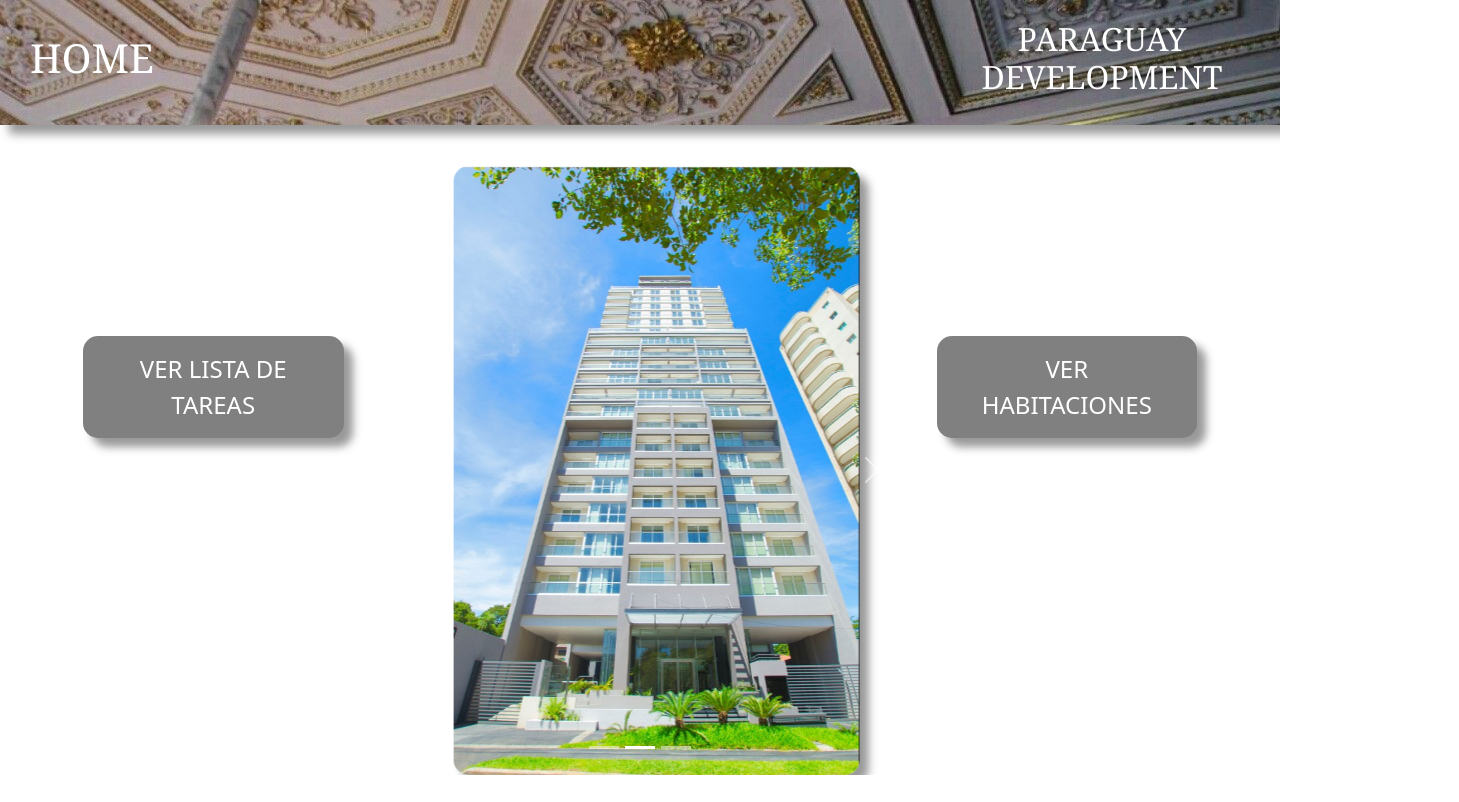
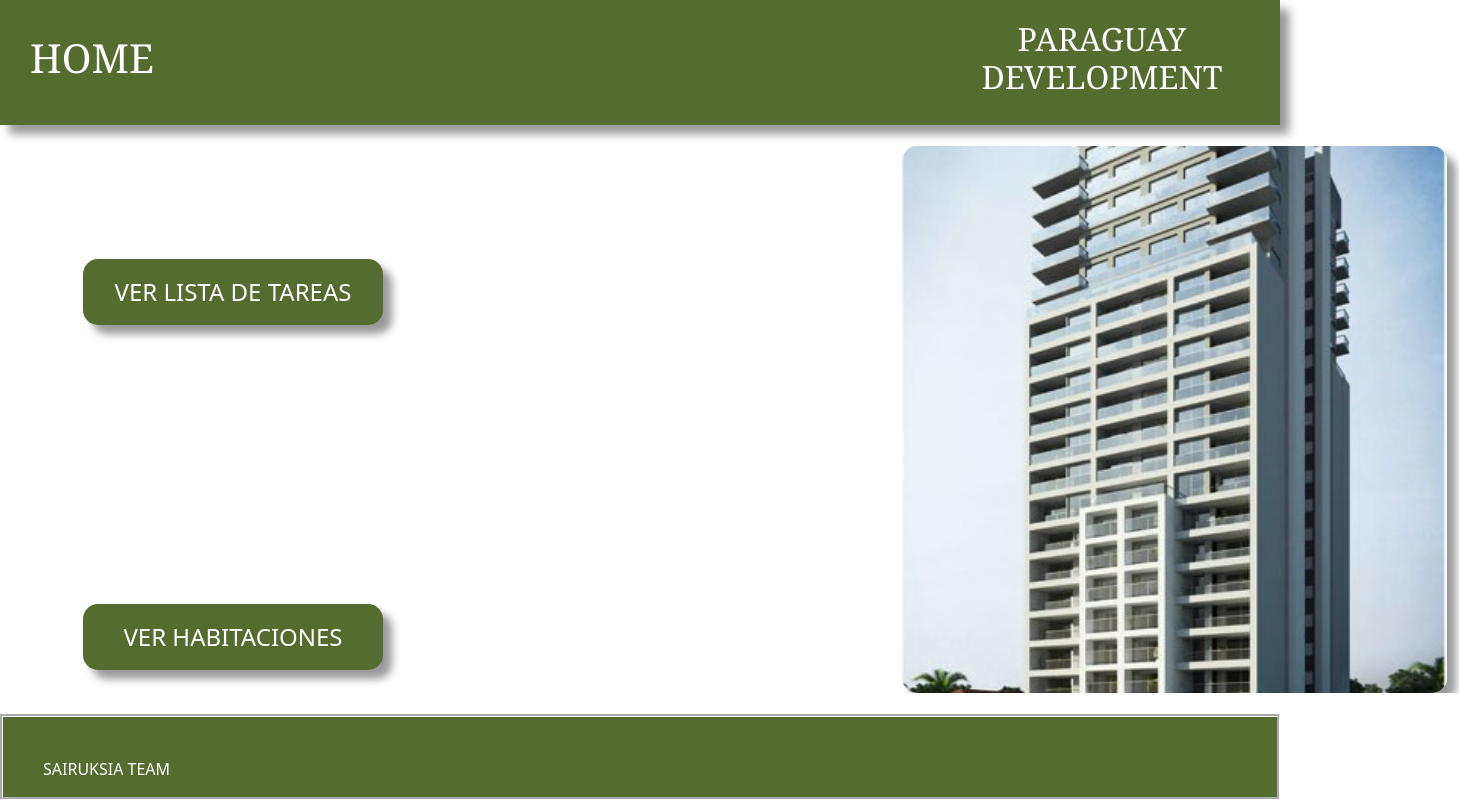
Before and after one commit to TommySma/PF, a React (Create React App) app in the folder FE/: page / in a window 1280 px wide. Shown: the top 802 px of the page, 1459 px wide, since content can reach past the window. Built offline with nearby package versions, Linux system fonts and the light colour scheme.

Commit message:
termine funcionamiento cambiar estado reserva

```diff
--- a/FE/src/Habitaciones/Habitaciones.css
+++ b/FE/src/Habitaciones/Habitaciones.css
@@ -41,6 +41,7 @@ header {
 
 body,
 html {
+  background-color:'#A9A9A9';
   margin: 0;
   padding: 0;
   box-sizing: border-box;
--- a/FE/src/Habitaciones/Habitaciones.js
+++ b/FE/src/Habitaciones/Habitaciones.js
@@ -11,12 +11,10 @@ const Habitaciones = () => {
   const [habitaciones, setHabitaciones] = useState([]);
   const [show, setShow] = useState(false);
   const [selectedRoomId, setSelectedRoomId] = useState(null);
-  const [newStatus, setNewStatus] = useState('');
 
   const handleClose = () => {
     setShow(false);
     setSelectedRoomId(null);
-    setNewStatus('');
   };
 
   const handleShow = (roomId) => {
@@ -40,16 +38,19 @@ const Habitaciones = () => {
       });
   };
 
-  const changeRoomStatus = () => {
+  const changeRoomStatus = (newStatus) => {
     if (selectedRoomId && newStatus) {
       axios
-        .put(`http://localhost:5000/Habitacion/${selectedRoomId}`, {
+        .put(`http://localhost:5000/habitacion`, {
           Estado: newStatus,
+          id: selectedRoomId,
         })
         .then((response) => {
           console.log(response);
 
+          // Actualiza la lista de habitaciones después de cambiar el estado.
           fetchHabitaciones();
+
           handleClose();
         })
         .catch((error) => {
@@ -60,7 +61,7 @@ const Habitaciones = () => {
 
   return (
     <div>
-      <header style={{ backgroundImage: `url(${fotoHeader})` }}>
+      <header style={{ backgroundColor:'#556B2F' }}>
         <div className="flex-container">
           <div>
             <h1 className="textHeader1">
@@ -76,24 +77,21 @@ const Habitaciones = () => {
           </center>
         </div>
       </header>
-
-      <div
-        className="container"
-        style={{ backgroundColor: 'transparent', borderColor: 'transparent' }}
-      >
+ <body style={{backgroundcolor: '#A9A9A9'}}>
+      <div className="container" style={{ backgroundColor: 'transparent', borderColor: 'transparent' }}>
 <div className="row">
         {habitaciones.map((habitacion) => (
-          <div className="col-md-3 mb-4" key={habitacion.id}>
+          <div className="col-md-3 mb-4" key={habitacion.idHabitacion}>
             <Card
               style={{
                 width: '18rem',
                 backgroundColor:
                   habitacion.Estado === 'L'
-                    ? 'green'
+                    ? '#556B2F'
                     : habitacion.Estado === 'R'
-                    ? 'yellow'
+                    ? '#EEE8AA'
                     : habitacion.Estado === 'O'
-                    ? 'red'
+                    ? '#8B0000'
                     : 'black',
                 color: 'black',
               }}
@@ -108,7 +106,7 @@ const Habitaciones = () => {
                 </Card.Title>
                 <Button
                   variant="primary"
-                  onClick={() => handleShow(habitacion.id)}
+                  onClick={() => handleShow(habitacion.idHabitacion)}
                   style={{ margin: '5px' }}
                 >
                   Cambiar Estado
@@ -128,20 +126,14 @@ const Habitaciones = () => {
           <p>Seleccione el nuevo estado:</p>
           <Button
             variant="success"
-            onClick={() => {
-              setNewStatus('L');
-              changeRoomStatus();
-            }}
+            onClick={() => { changeRoomStatus('L');}}
             style={{ margin: '5px' }}
           >
             Libre
           </Button>
           <Button
             variant="warning"
-            onClick={() => {
-              setNewStatus('R');
-              changeRoomStatus();
-            }}
+            onClick={() => {changeRoomStatus('R');}}
             style={{ margin: '5px' }}
           >
             Reservada
@@ -149,9 +141,7 @@ const Habitaciones = () => {
           <Button
             variant="danger"
             onClick={() => {
-              setNewStatus('O');
-              changeRoomStatus();
-            }}
+              changeRoomStatus('O');}}
             style={{ margin: '5px' }}
           >
             Ocupada
@@ -163,8 +153,8 @@ const Habitaciones = () => {
           </Button>
         </Modal.Footer>
       </Modal>
-
-      <footer style={{ marginTop: '0%', height: '20px' }}>
+      </body>
+      <footer style={{ backgroundColor:'#556B2F' ,marginTop: '0%', height: '20px' }}>
         <p className="textFooter">SAIRUKSIA TEAM</p>
       </footer>
     </div>
--- a/FE/src/HomeHotel/Home.js
+++ b/FE/src/HomeHotel/Home.js
@@ -1,49 +1,33 @@
 import 'bootstrap/dist/css/bootstrap.min.css';
-import Carousel from 'react-bootstrap/Carousel';
 import React from 'react';
 import './Home.css';
 import { Link } from "react-router-dom";
-import render1 from "../imagenes/render1.jpg";
-import render2 from "../imagenes/render2.jpg";
 import render3 from "../imagenes/render3.jpg";
 import fotoHeader from "../imagenes/haderImage.jpg";
 
-
 const Home = () => {
   return (
-    <div className="home-container"  >
-    <header style={{ backgroundImage: `url(${fotoHeader})` }}>
+    <div className="home-container">
+      <header style={{ backgroundColor: '#556B2F' }}>
         <div className="flex-container">
           <div><h1 className='textHeader2'>HOME</h1></div>
           <h2 style={{ textAlign: 'center' }}> PARAGUAY DEVELOPMENT</h2>
         </div>
       </header>
 
-    <div className="container" style={{ backgroundColor: 'white', borderColor: 'transparent', alignItems:'center' }}>
-      <div className='row'  >
-        <div className="left-content" style={{ backgroundColor: 'transparent', marginTop:'15%'}}>
-          <Link to="/App" className="custom-link">VER LISTA DE TAREAS</Link>
+      <div className="container" style={{ backgroundColor: 'transparent', borderColor: 'transparent', position: 'relative' }}>
+        <div className='row'>
+          <div className="left-content col-md-6" style={{ backgroundColor: 'transparent', marginTop: '15%' }}>
+            <Link to="/App" className="custom-link btn btn-lg btn-primary" style={{width:'300px' ,backgroundColor: '#556B2F', color: 'white', marginBottom: '15px' }}>VER LISTA DE TAREAS</Link>
+            <Link to="/Habitaciones" className="custom-link btn btn-lg btn-primary" style={{width:'300px' ,backgroundColor: '#556B2F', color: 'white', marginTop:'200%' }}>VER HABITACIONES</Link>
           </div>
-        <div className="image-container" style={{ borderColor: 'transparent' }}>
-          <Carousel>
-            <Carousel.Item>
-              <img src={render1} alt="Imagen Rectangular" className="fotoCarusel" />
-            </Carousel.Item>
-            <Carousel.Item>
-              <img src={render2} alt="Imagen Rectangular" className="fotoCarusel" />
-            </Carousel.Item>
-            <Carousel.Item>
-              <img src={render3} alt="Imagen Rectangular" className="fotoCarusel" />
-            </Carousel.Item>
-          </Carousel>
-        </div>
-            <div className='col'  style={{maxWidth:'25%', marginTop:'15%'}}>
-            <Link to="/Habitaciones" className="custom-link">VER HABITACIONES</Link>
+          <div className="image-container col-md-6" style={{ borderColor: 'transparent', position: 'absolute', top: '0', right: '0', bottom: '0', left: '0', marginLeft: '72%' }}>
+            <img src={render3} alt="Imagen Rectangular" className="fotoCarusel" style={{ width: '100%', height: '100%', objectFit: 'cover', marginLeft: '0%' }} />
           </div>
         </div>
       </div>
 
-    <footer style={{ marginTop: '0%', height: '20px' }}>
+      <footer style={{ backgroundColor:'#556B2F'  ,marginTop: '0%', height: '20px' }}>
         <p className='textFooter'>SAIRUKSIA TEAM</p>
       </footer>
     </div>
```
Lines whose indentation alone changed are shown as unchanged.
